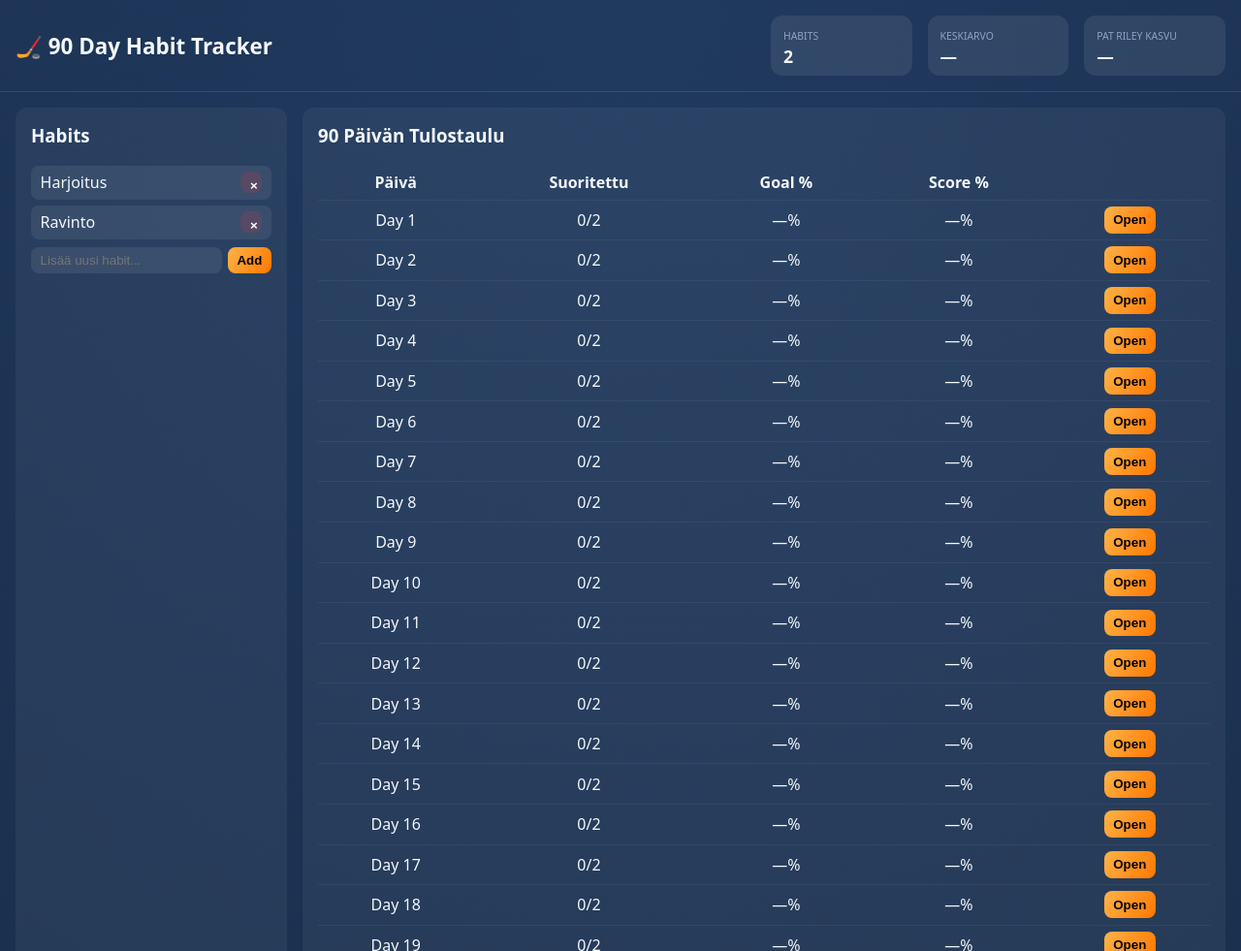
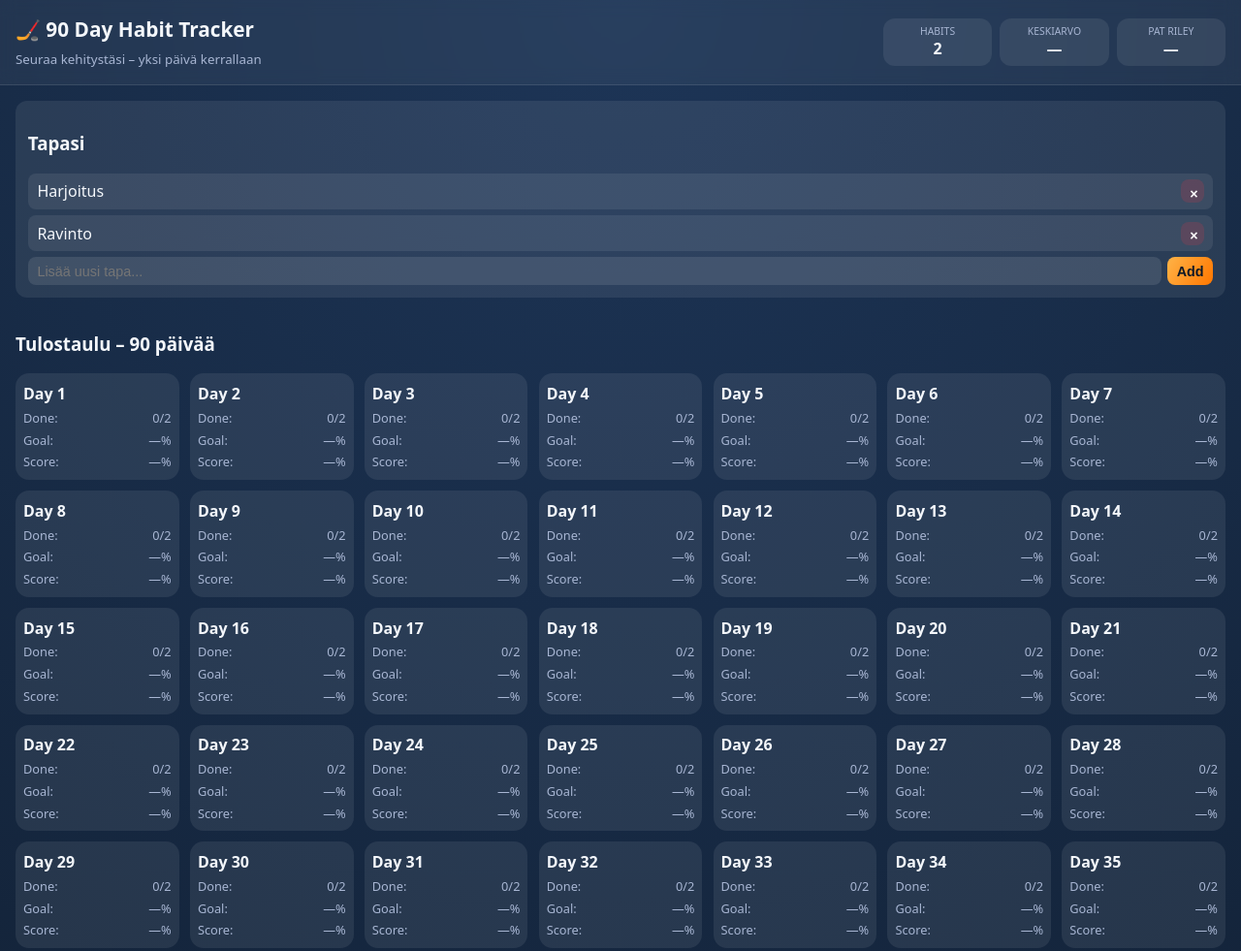
Before and after one commit to Nikolainox/Habitgame, a plain HTML site: page index.html in a window 1280 px wide. Shown: the top 981 px of the page at 97% size. Drawn offline with Linux system fonts and the light colour scheme.

Commit message:
Update index.html

```diff
--- a/index.html
+++ b/index.html
@@ -3,106 +3,146 @@
 <head>
   <meta charset="UTF-8">
   <meta name="viewport" content="width=device-width, initial-scale=1.0">
-  <title>90 Day Habit Tracker 🏒</title>
+  <title>🏒 90 Day Habit Tracker</title>
   <style>
+    :root {
+      --bg-dark: #0d1826;
+      --bg-light: #1d3557;
+      --accent: #ffb347;
+      --accent2: #ff7700;
+      --green: #3bb273;
+      --red: #d93746;
+      --card: rgba(255,255,255,.08);
+      --text: #f4f7fb;
+    }
     body {
       margin: 0;
       font-family: system-ui, sans-serif;
-      background: radial-gradient(circle at top, #203a5f, #0d1826);
-      color: #f4f7fb;
+      background: radial-gradient(circle at top, #1d3557, #0d1826);
+      color: var(--text);
+      min-height: 100vh;
+      display: flex;
+      flex-direction: column;
     }
     header {
+      padding: 1rem;
+      display: flex;
+      flex-wrap: wrap;
+      align-items: center;
+      justify-content: space-between;
+      border-bottom: 1px solid rgba(255,255,255,.1);
+      background: rgba(255,255,255,.05);
+      backdrop-filter: blur(8px);
+    }
+    .title {
+      font-weight: 700;
+      font-size: 1.3rem;
+      margin-bottom: .3rem;
+    }
+    .scoreboard {
+      display: flex;
+      gap: .5rem;
+      flex-wrap: wrap;
+    }
+    .tile {
+      background: var(--card);
+      border-radius: 12px;
+      padding: .4rem .7rem;
+      text-align: center;
+      min-width: 90px;
+    }
+    .tile small {
+      display: block;
+      font-size: .65rem;
+      color: #a8b6d3;
+      text-transform: uppercase;
+    }
+    .tile div {
+      font-size: 1rem;
+      font-weight: 600;
+    }
+    main {
+      flex: 1;
+      display: flex;
+      flex-direction: column;
+      gap: 1rem;
+      padding: 1rem;
+    }
+    .habits {
+      background: var(--card);
+      border-radius: 12px;
+      padding: .8rem;
+    }
+    .habit {
       display: flex;
       justify-content: space-between;
       align-items: center;
-      padding: 1rem;
-      border-bottom: 1px solid rgba(255,255,255,.1);
-    }
-    .title {
-      font-weight: 700;
-      font-size: 1.4rem;
-    }
-    .scoreboard {
-      display: flex;
-      gap: 1rem;
-      flex-wrap: wrap;
-    }
-    .score-tile {
       background: rgba(255,255,255,.08);
-      padding: .5rem .8rem;
-      border-radius: 12px;
-      min-width: 120px;
-    }
-    .score-tile small {
-      color: #8da4c7;
-      text-transform: uppercase;
-      font-size: .65rem;
-    }
-    .score-tile div {
-      font-size: 1.1rem;
-      font-weight: 600;
-    }
-    main {
-      display: grid;
-      grid-template-columns: 280px 1fr;
-      gap: 1rem;
-      padding: 1rem;
-    }
-    .panel {
-      background: rgba(255,255,255,.05);
-      border-radius: 12px;
-      padding: 1rem;
-    }
-    h3 { margin-top: 0; }
-    .habit {
-      background: rgba(255,255,255,.07);
       border-radius: 8px;
       padding: .4rem .6rem;
-      display: flex;
-      justify-content: space-between;
-      align-items: center;
       margin-bottom: .4rem;
     }
     .btn-del {
       background: rgba(217,55,70,.2);
       border: none;
       border-radius: 8px;
-      width: 22px;
-      height: 22px;
       color: #fff;
+      width: 24px;
+      height: 24px;
       cursor: pointer;
     }
     form {
       display: flex;
       gap: .4rem;
-      margin-top: .5rem;
     }
     input, button {
       border: none;
       border-radius: 8px;
       padding: .4rem .6rem;
+      font-size: .9rem;
     }
     input {
       flex: 1;
-      background: rgba(255,255,255,.08);
+      background: rgba(255,255,255,.1);
       color: #fff;
     }
     button {
-      background: linear-gradient(120deg,#ffb347,#ff7700);
+      background: linear-gradient(120deg,var(--accent),var(--accent2));
+      color: #0d1826;
       font-weight: 600;
       cursor: pointer;
     }
-    table {
-      width: 100%;
-      border-collapse: collapse;
+    .cards {
+      display: grid;
+      grid-template-columns: repeat(auto-fill, minmax(160px,1fr));
+      gap: .7rem;
     }
-    th, td {
-      border-bottom: 1px solid rgba(255,255,255,.05);
-      padding: .4rem;
-      text-align: center;
+    .day-card {
+      background: var(--card);
+      border-radius: 14px;
+      padding: .6rem .5rem;
+      display: flex;
+      flex-direction: column;
+      gap: .3rem;
+      cursor: pointer;
+      transition: transform .15s ease, background .2s;
     }
-    tr.finalized { background: rgba(59,178,115,.2); }
-    tr.failed { background: rgba(217,55,70,.2); }
+    .day-card:hover {
+      transform: translateY(-3px);
+      background: rgba(255,255,255,.12);
+    }
+    .day-card.finalized { border-left: 4px solid var(--green); }
+    .day-card.failed { border-left: 4px solid var(--red); }
+    .day-num {
+      font-weight: 700;
+      font-size: 1rem;
+    }
+    .stats {
+      font-size: .8rem;
+      color: #a8b6d3;
+      display: flex;
+      justify-content: space-between;
+    }
     .modal-backdrop {
       position: fixed;
       inset: 0;
@@ -110,55 +150,58 @@
       display: none;
       align-items: center;
       justify-content: center;
+      z-index: 100;
     }
     .modal {
-      background: #0d1826;
-      border: 1px solid rgba(255,255,255,.25);
+      background: #102030;
+      border: 1px solid rgba(255,255,255,.2);
       border-radius: 12px;
       padding: 1rem;
-      width: 340px;
+      width: min(90%,340px);
+      max-height: 90vh;
+      overflow-y: auto;
     }
     .modal h3 { margin-top: 0; }
-    .modal input[type="number"] {
-      width: 70px;
-      margin-left: .5rem;
+    .modal label { display: block; margin-bottom: .4rem; }
+    .goal-input { width: 70px; }
+    .modal-buttons {
+      display: flex;
+      justify-content: space-between;
+      margin-top: .8rem;
+    }
+    @media (max-width: 700px) {
+      header { flex-direction: column; align-items: flex-start; }
+      main { padding: .6rem; }
+      .cards { grid-template-columns: repeat(auto-fill, minmax(140px,1fr)); }
     }
   </style>
 </head>
 <body>
   <header>
-    <div class="title">🏒 90 Day Habit Tracker</div>
+    <div>
+      <div class="title">🏒 90 Day Habit Tracker</div>
+      <small style="color:#a8b6d3;">Seuraa kehitystäsi – yksi päivä kerrallaan</small>
+    </div>
     <div class="scoreboard">
-      <div class="score-tile"><small>Habits</small><div id="sb-habits">0</div></div>
-      <div class="score-tile"><small>Keskiarvo</small><div id="sb-avg">—</div></div>
-      <div class="score-tile"><small>Pat Riley kasvu</small><div id="sb-pr">—</div></div>
+      <div class="tile"><small>Habits</small><div id="sb-habits">0</div></div>
+      <div class="tile"><small>Keskiarvo</small><div id="sb-avg">—</div></div>
+      <div class="tile"><small>Pat Riley</small><div id="sb-pr">—</div></div>
     </div>
   </header>
 
   <main>
-    <section class="panel">
-      <h3>Habits</h3>
+    <section class="habits">
+      <h3>Tapasi</h3>
       <div id="habit-list"></div>
       <form id="add-form">
-        <input id="habit-input" placeholder="Lisää uusi habit..." required />
+        <input id="habit-input" placeholder="Lisää uusi tapa..." required />
         <button type="submit">Add</button>
       </form>
     </section>
 
-    <section class="panel">
-      <h3>90 Päivän Tulostaulu</h3>
-      <table id="day-table">
-        <thead>
-          <tr>
-            <th>Päivä</th>
-            <th>Suoritettu</th>
-            <th>Goal %</th>
-            <th>Score %</th>
-            <th></th>
-          </tr>
-        </thead>
-        <tbody></tbody>
-      </table>
+    <section>
+      <h3>Tulostaulu – 90 päivää</h3>
+      <div class="cards" id="cards"></div>
     </section>
   </main>
 
@@ -168,27 +211,26 @@
       <div id="modal-habits"></div>
       <div style="margin-top:.5rem;">
         <label>Goal %:
-          <input type="number" id="goal-input" min="0" max="100">
+          <input type="number" id="goal-input" class="goal-input" min="0" max="100">
         </label>
       </div>
-      <div style="margin-top:.8rem;display:flex;justify-content:space-between;">
+      <div class="modal-buttons">
         <button id="btn-save">Tallenna</button>
-        <button id="btn-finalize">Finalize Day</button>
+        <button id="btn-finalize">Finalize</button>
       </div>
     </div>
   </div>
 
   <script>
-    const STORAGE_KEY = "habit90_state_v2";
+    const STORAGE_KEY = "habit90_v3";
     let state = { habits: [], days: {} };
     const save = () => localStorage.setItem(STORAGE_KEY, JSON.stringify(state));
     const load = () => {
       const s = localStorage.getItem(STORAGE_KEY);
       if (s) state = JSON.parse(s);
       else {
-        state.habits = [{id:"h1",name:"Harjoitus"}, {id:"h2",name:"Ravinto"}];
-        for (let i=1;i<=90;i++)
-          state.days[i] = { checks:{}, goal:null, score:null, finalized:false };
+        state.habits=[{id:"h1",name:"Harjoitus"},{id:"h2",name:"Ravinto"}];
+        for(let i=1;i<=90;i++) state.days[i]={checks:{},goal:null,score:null,finalized:false};
         save();
       }
     };
@@ -220,24 +262,25 @@
       save(); renderAll();
     };
 
-    // 90 Days table
-    function renderDays(){
-      const tbody=document.querySelector("#day-table tbody");
-      tbody.innerHTML="";
+    // Cards
+    function renderCards(){
+      const cont=document.getElementById("cards");
+      cont.innerHTML="";
       for(let i=1;i<=90;i++){
         const d=state.days[i];
         const done=Object.values(d.checks).filter(Boolean).length;
-        const tr=document.createElement("tr");
-        if(d.finalized) tr.classList.add(d.score>=(d.goal||0)? "finalized":"failed");
-        tr.innerHTML=`
-          <td>Day ${i}</td>
-          <td>${done}/${state.habits.length}</td>
-          <td>${d.goal ?? "—"}%</td>
-          <td>${d.score?d.score.toFixed(0):"—"}%</td>
-          <td><button data-day="${i}">Open</button></td>`;
-        tbody.appendChild(tr);
+        const card=document.createElement("div");
+        card.className="day-card";
+        if(d.finalized) card.classList.add(d.score>=(d.goal||0)? "finalized":"failed");
+        card.innerHTML=`
+          <div class="day-num">Day ${i}</div>
+          <div class="stats"><span>Done:</span><span>${done}/${state.habits.length}</span></div>
+          <div class="stats"><span>Goal:</span><span>${d.goal??"—"}%</span></div>
+          <div class="stats"><span>Score:</span><span>${d.score?d.score.toFixed(0):"—"}%</span></div>
+        `;
+        card.onclick=()=>openModal(i);
+        cont.appendChild(card);
       }
-      tbody.querySelectorAll("button").forEach(b=>b.onclick=()=>openModal(+b.dataset.day));
     }
 
     // Modal
@@ -250,18 +293,16 @@
       activeDay=day;
       const d=state.days[day];
       modal.style.display="flex";
-      document.getElementById("modal-title").textContent="Day "+day;
+      document.getElementById("modal-title").textContent=`Day ${day}`;
       modalHabits.innerHTML="";
       state.habits.forEach(h=>{
         if(!(h.id in d.checks)) d.checks[h.id]=false;
-        const row=document.createElement("div");
-        row.innerHTML=`<label><input type="checkbox" data-id="${h.id}" ${d.checks[h.id]?"checked":""}> ${h.name}</label>`;
+        const row=document.createElement("label");
+        row.innerHTML=`<input type="checkbox" data-id="${h.id}" ${d.checks[h.id]?"checked":""}> ${h.name}`;
         modalHabits.appendChild(row);
       });
       goalInput.value=d.goal??"";
-      modalHabits.querySelectorAll("input").forEach(c=>c.onchange=()=>{
-        d.checks[c.dataset.id]=c.checked;
-      });
+      modalHabits.querySelectorAll("input").forEach(c=>c.onchange=()=>{d.checks[c.dataset.id]=c.checked;});
     }
     modal.onclick=e=>{if(e.target===modal) modal.style.display="none";};
 
@@ -271,7 +312,6 @@
       d.finalized=false;
       save(); modal.style.display="none"; renderAll();
     };
-
     document.getElementById("btn-finalize").onclick=()=>{
       const d=state.days[activeDay];
       const done=Object.values(d.checks).filter(Boolean).length;
@@ -285,7 +325,7 @@
     // Scoreboard
     function getAvg(){
       const finals=Object.values(state.days).filter(d=>d.finalized && d.score!=null);
-      if(!finals.length) return null;
+      if(!finals.length)return null;
       return finals.reduce((a,b)=>a+b.score,0)/finals.length;
     }
     function updateScoreboard(){
@@ -299,7 +339,7 @@
       document.getElementById("sb-pr").textContent=(diff>=0?"+":"")+diff.toFixed(1)+"%";
     }
 
-    function renderAll(){ renderHabits(); renderDays(); updateScoreboard(); }
+    function renderAll(){ renderHabits(); renderCards(); updateScoreboard(); }
     load(); renderAll();
   </script>
 </body>
```
